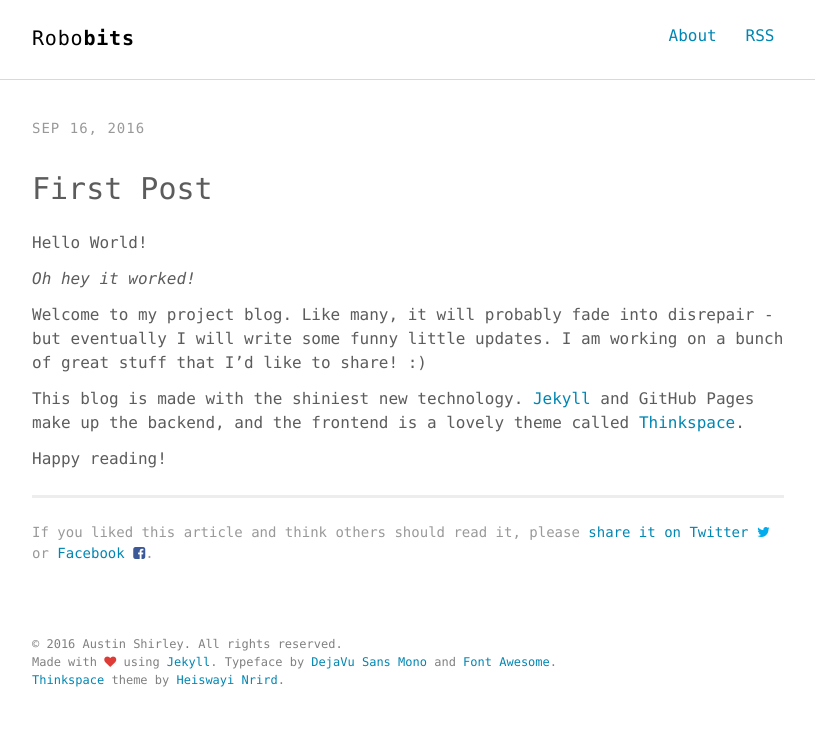
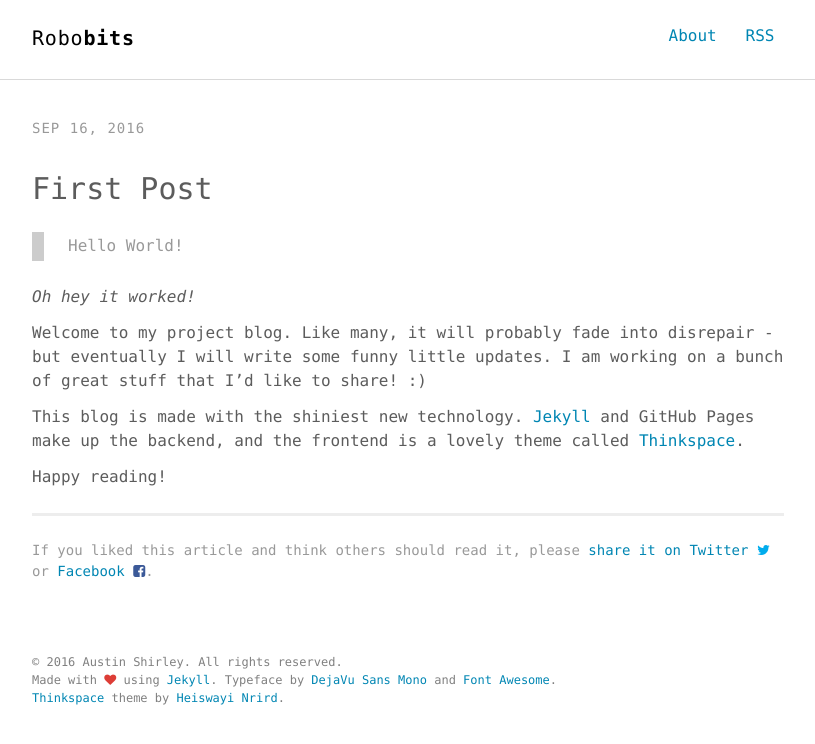
Before and after one commit to ausshir/ausshir.github.io, a Jekyll site: the page built from _posts/2016-09-16-first-post.md, in a window 1280 px wide. Shown: the top 744 px of the page, without its empty margins (232-1047 px from the left). Built offline with Jekyll 4.4.1, drawn with Linux system fonts in a browser that asks for light colours.

```diff
--- a/_posts/2016-09-16-first-post.md
+++ b/_posts/2016-09-16-first-post.md
@@ -6,7 +6,7 @@
 keywords: filler content
 ---
 
-Hello World!
+> Hello World!
 
 _Oh hey it worked!_
 
```
